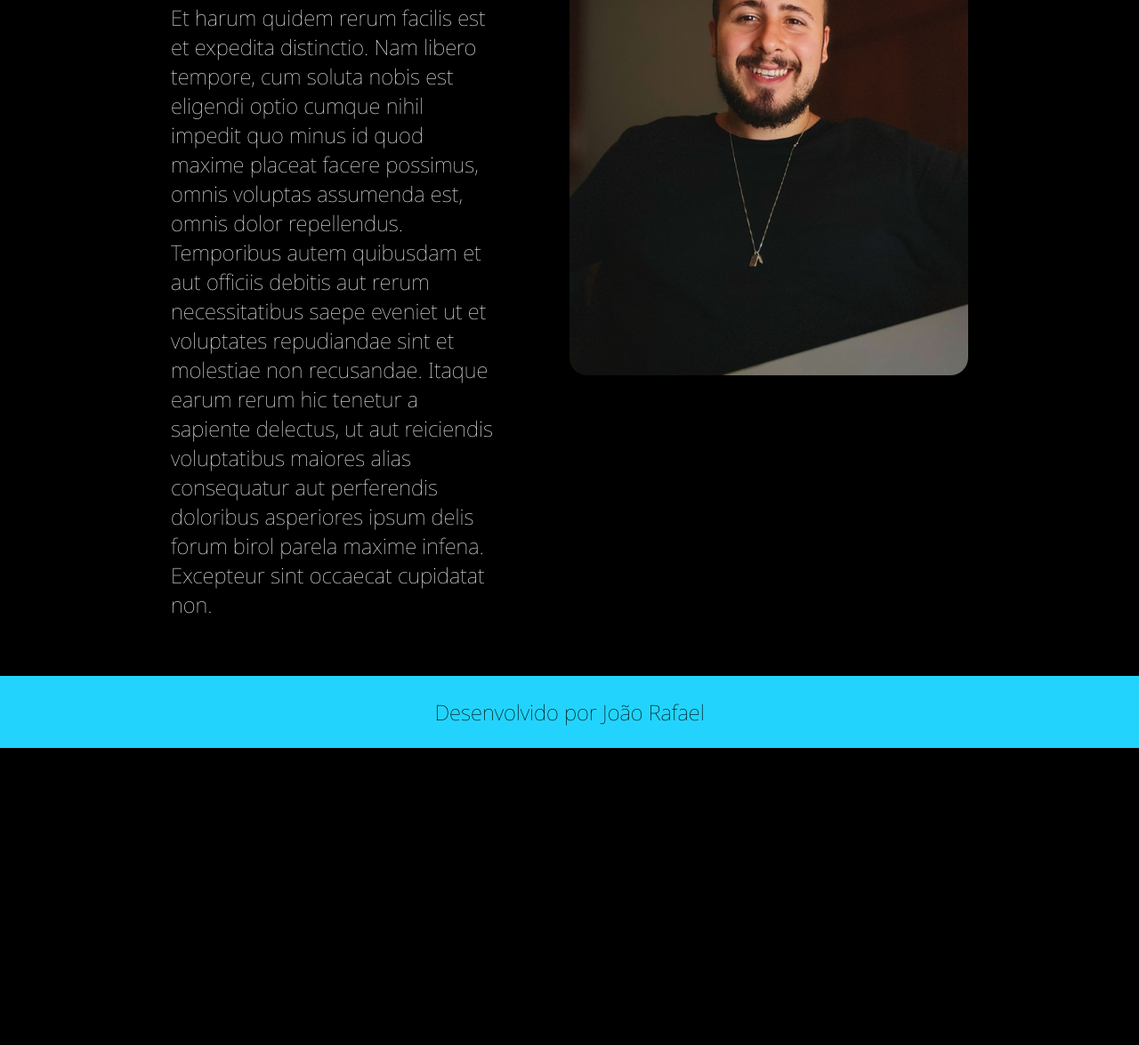
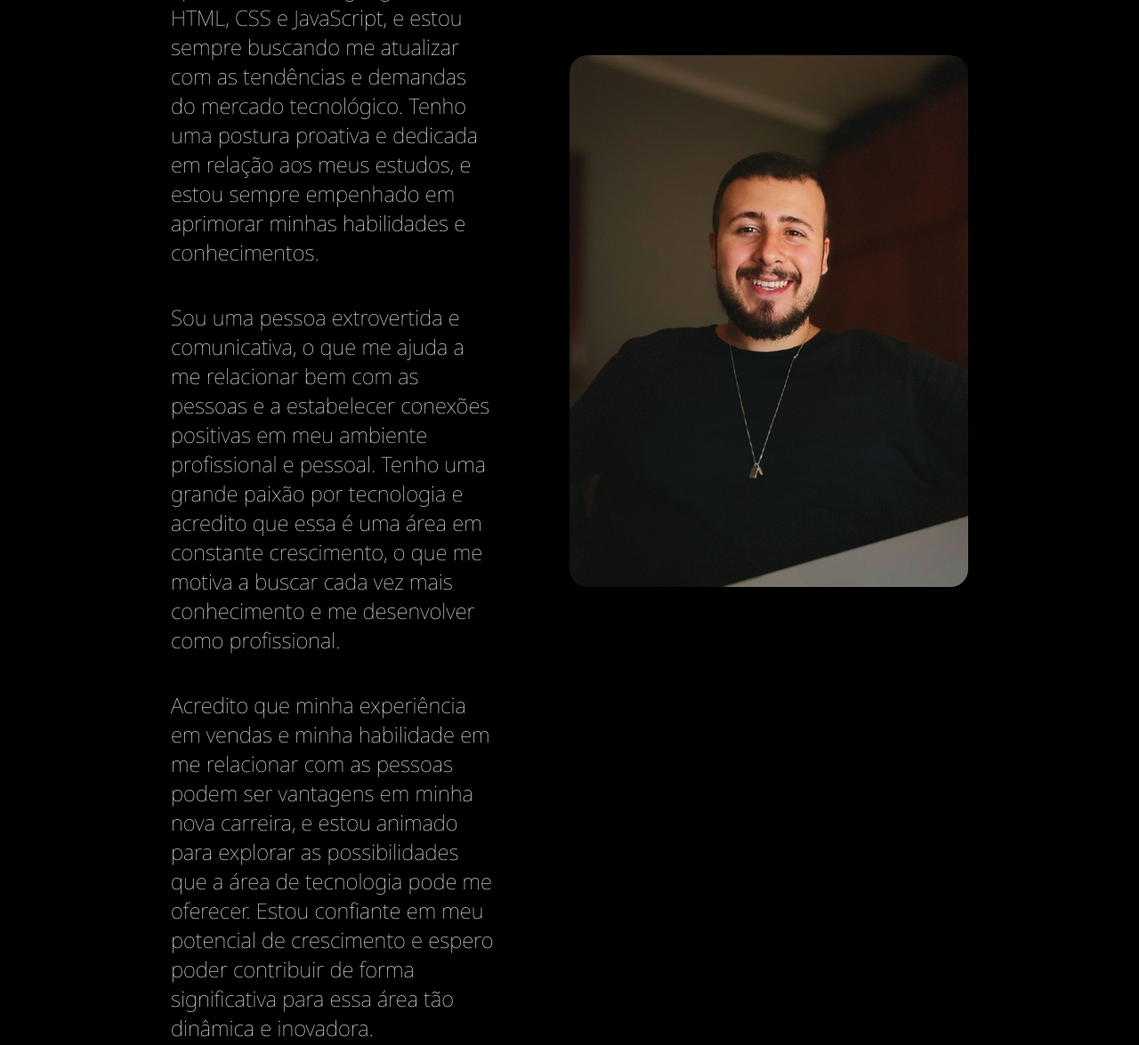
Before and after one commit to joaorafaelvra/portfolio, a plain HTML site: page about.html in a window 1280 px wide. Shown: the part 572-1747 px from the top of the page at 89% size. Before the commit the page ends 1413 px from the top, so only its background shows below. Drawn offline with Linux system fonts and the light colour scheme.

Commit message:
atualização sobre mim

```diff
--- a/about.html
+++ b/about.html
@@ -18,10 +18,16 @@
         <section class="apresentacao__conteudo">
             <h1 class="apresentacao__conteudo__titulo">Sobre mim</h1>
                 <p class="apresentacao__conteudo__texto">
-                    At vero eos et accusamus et iusto odio dignissimos ducimus qui blanditiis praesentium voluptatum deleniti atque corrupti quos dolores et quas molestias excepturi sint occaecati cupiditate non provident, similique sunt in culpa qui officia deserunt mollitia animi, id est laborum et dolorum fuga.
+                    Olá, meu nome é João e tenho 26 anos. Possuo uma vasta experiência na área de vendas, tendo trabalhado nesse ramo por 10 anos. Porém, recentemente decidi mudar minha carreira e estou estudando para me tornar um desenvolvedor front-end.
                 </p>
                 <p class="apresentacao__conteudo__texto">
-                    Et harum quidem rerum facilis est et expedita distinctio. Nam libero tempore, cum soluta nobis est eligendi optio cumque nihil impedit quo minus id quod maxime placeat facere possimus, omnis voluptas assumenda est, omnis dolor repellendus. Temporibus autem quibusdam et aut officiis debitis aut rerum necessitatibus saepe eveniet ut et voluptates repudiandae sint et molestiae non recusandae. Itaque earum rerum hic tenetur a sapiente delectus, ut aut reiciendis voluptatibus maiores alias consequatur aut perferendis doloribus asperiores ipsum delis forum birol parela maxime infena. Excepteur sint occaecat cupidatat non.
+                    Estou me dedicando ao aprendizado de linguagens como HTML, CSS e JavaScript, e estou sempre buscando me atualizar com as tendências e demandas do mercado tecnológico. Tenho uma postura proativa e dedicada em relação aos meus estudos, e estou sempre empenhado em aprimorar minhas habilidades e conhecimentos.
+                </p>
+                <p class="apresentacao__conteudo__texto">
+                    Sou uma pessoa extrovertida e comunicativa, o que me ajuda a me relacionar bem com as pessoas e a estabelecer conexões positivas em meu ambiente profissional e pessoal. Tenho uma grande paixão por tecnologia e acredito que essa é uma área em constante crescimento, o que me motiva a buscar cada vez mais conhecimento e me desenvolver como profissional.
+                </p>
+                <p class="apresentacao__conteudo__texto">
+                    Acredito que minha experiência em vendas e minha habilidade em me relacionar com as pessoas podem ser vantagens em minha nova carreira, e estou animado para explorar as possibilidades que a área de tecnologia pode me oferecer. Estou confiante em meu potencial de crescimento e espero poder contribuir de forma significativa para essa área tão dinâmica e inovadora.
                 </p>
         </section>
         <img class="apresentacao__imagem" src=" ./assets/eu.JPG" alt="Foto do João Rafael sorrindo">
```
